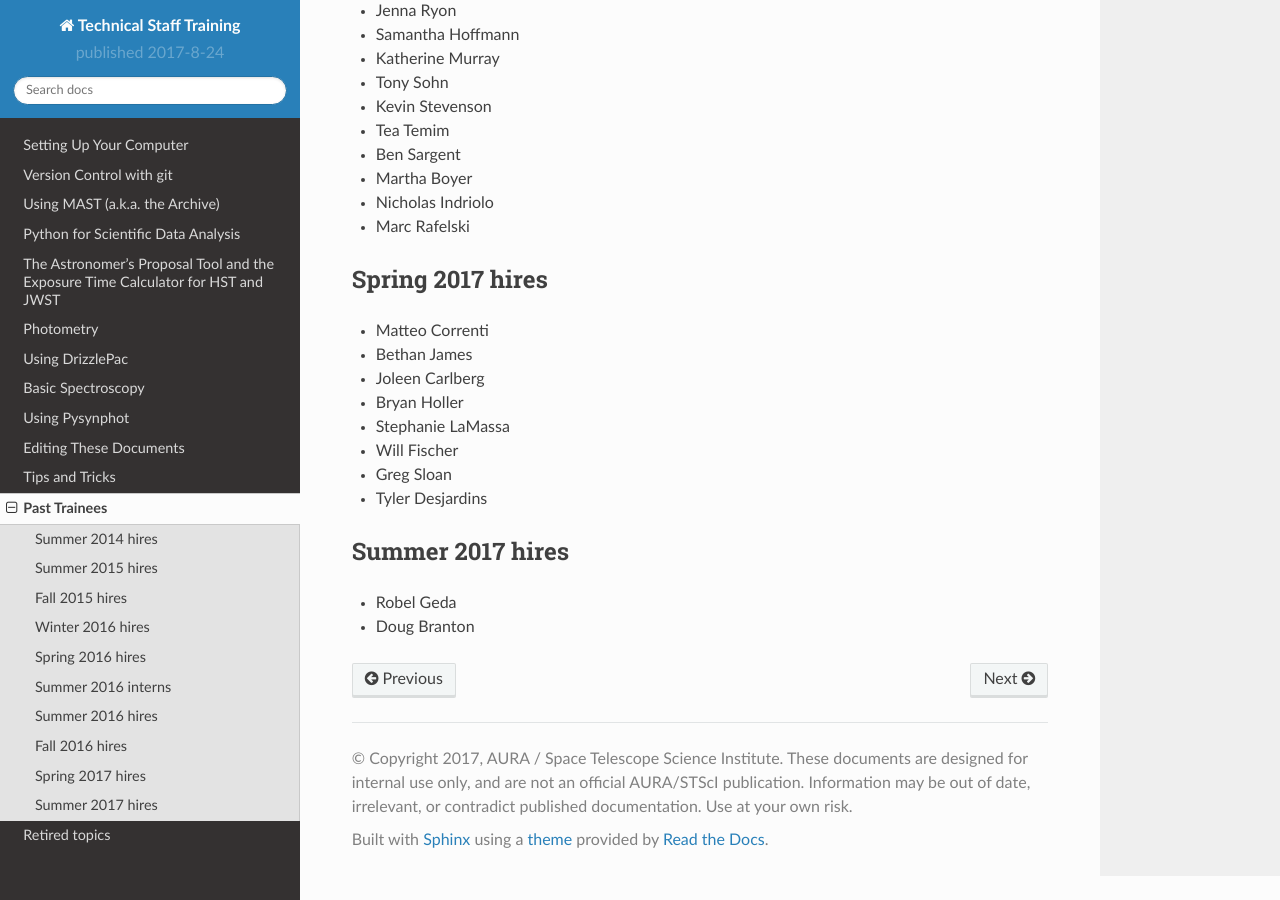
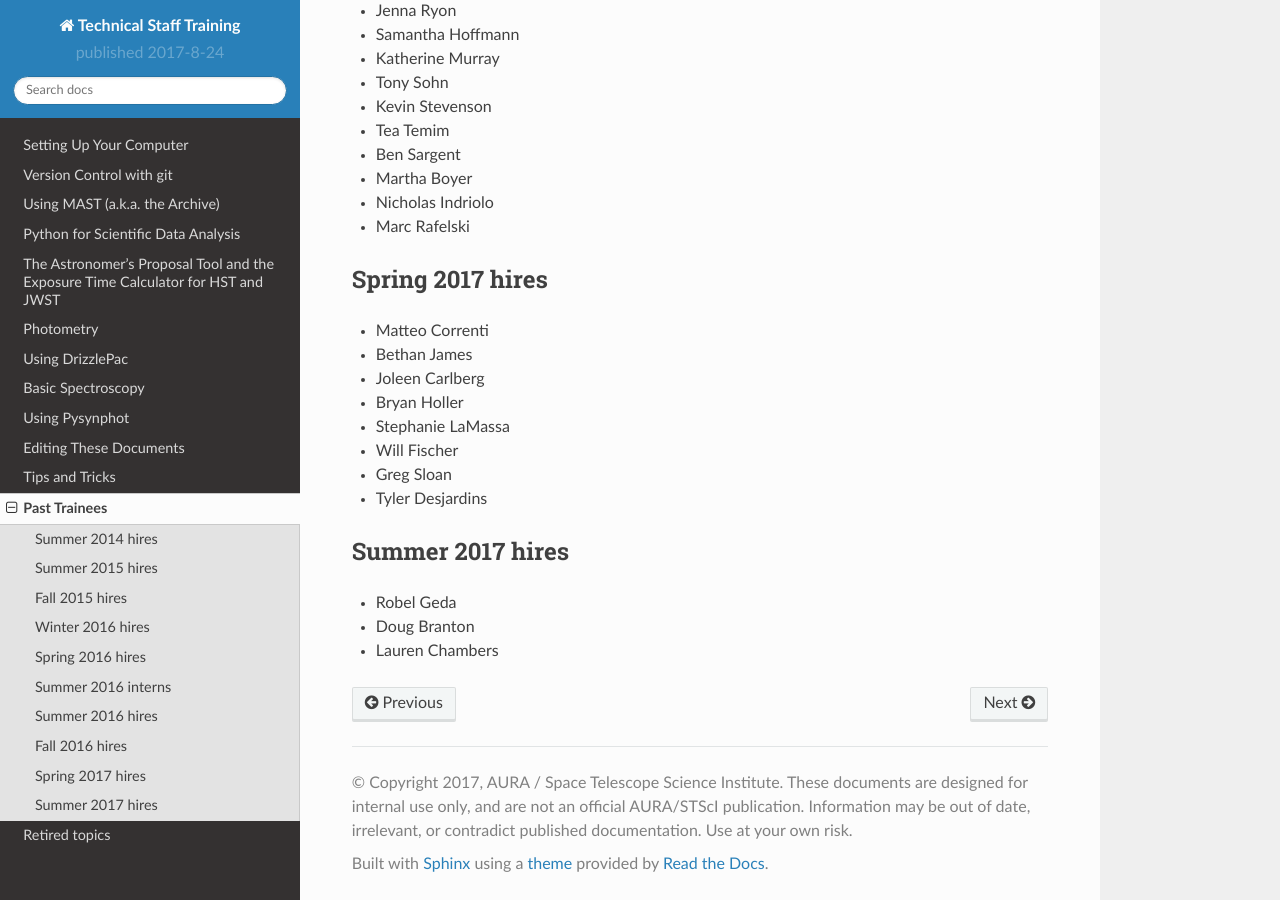
Before and after one commit to staceybright/training-library, a Sphinx documentation site: the page built from source/trainees.txt, in a window 1280 px wide and 900 px high, scrolled down 1545 px. Built offline with Sphinx 7.4.7 and the Read the Docs theme 2.0.0, drawn with Linux system fonts in a browser that asks for light colours.

Commit message:
Added my name to trainees.txt

```diff
--- a/source/trainees.txt
+++ b/source/trainees.txt
@@ -93,3 +93,4 @@ Summer 2017 hires
 
 * Robel Geda
 * Doug Branton
+* Lauren Chambers
```
